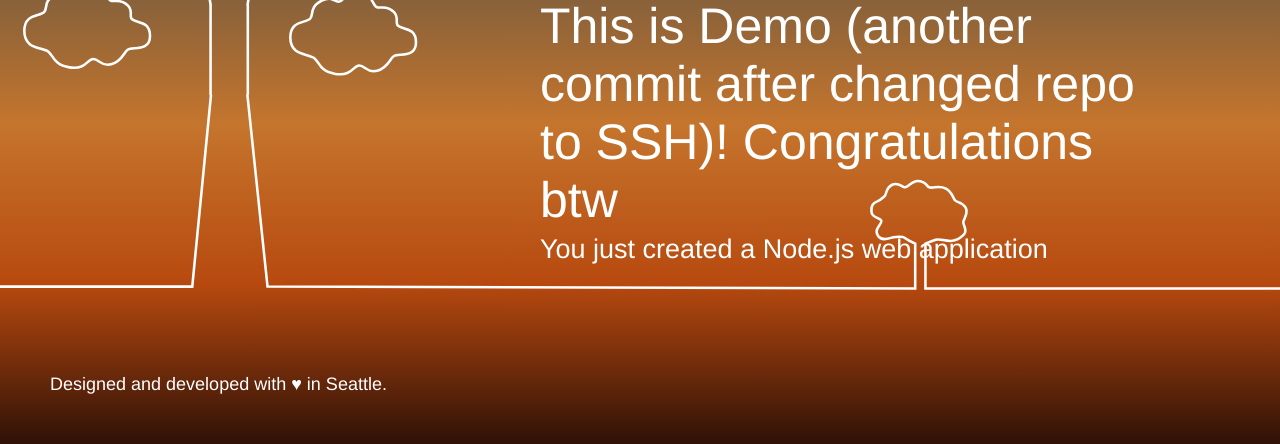
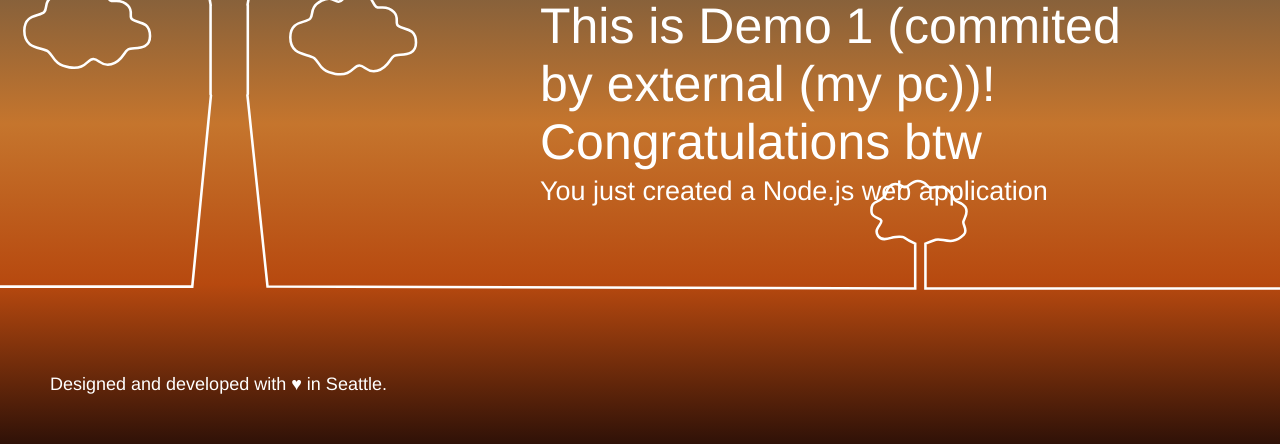
Before and after one commit to matheusrosendo/DemoNode, a website: page public/index.html in a window 1280 px wide. Shown: the part 356-800 px from the top of the page. Drawn offline with Linux system fonts and the light colour scheme.

Commit message:
comited externally

```diff
--- a/public/index.html
+++ b/public/index.html
@@ -58,7 +58,7 @@
         <div class="message">
             <a class="twitter-link" href="https://twitter.com/home/?status=I%20created%20a%20project%20with%20AWS%20CodeStar!%20%23AWS%20%23AWSCodeStar%20https%3A%2F%2Faws.amazon.com%2Fcodestar"><img src="img/tweet.svg" /></a>
             <div class="text">
-                <h1>This is Demo (another commit after changed repo to SSH)! Congratulations btw</h1>
+                <h1>This is Demo 1 (commited by external (my pc))! Congratulations btw</h1>
                 <h2>You just created a Node.js web application</h2>
             </div>
         </div>
```
